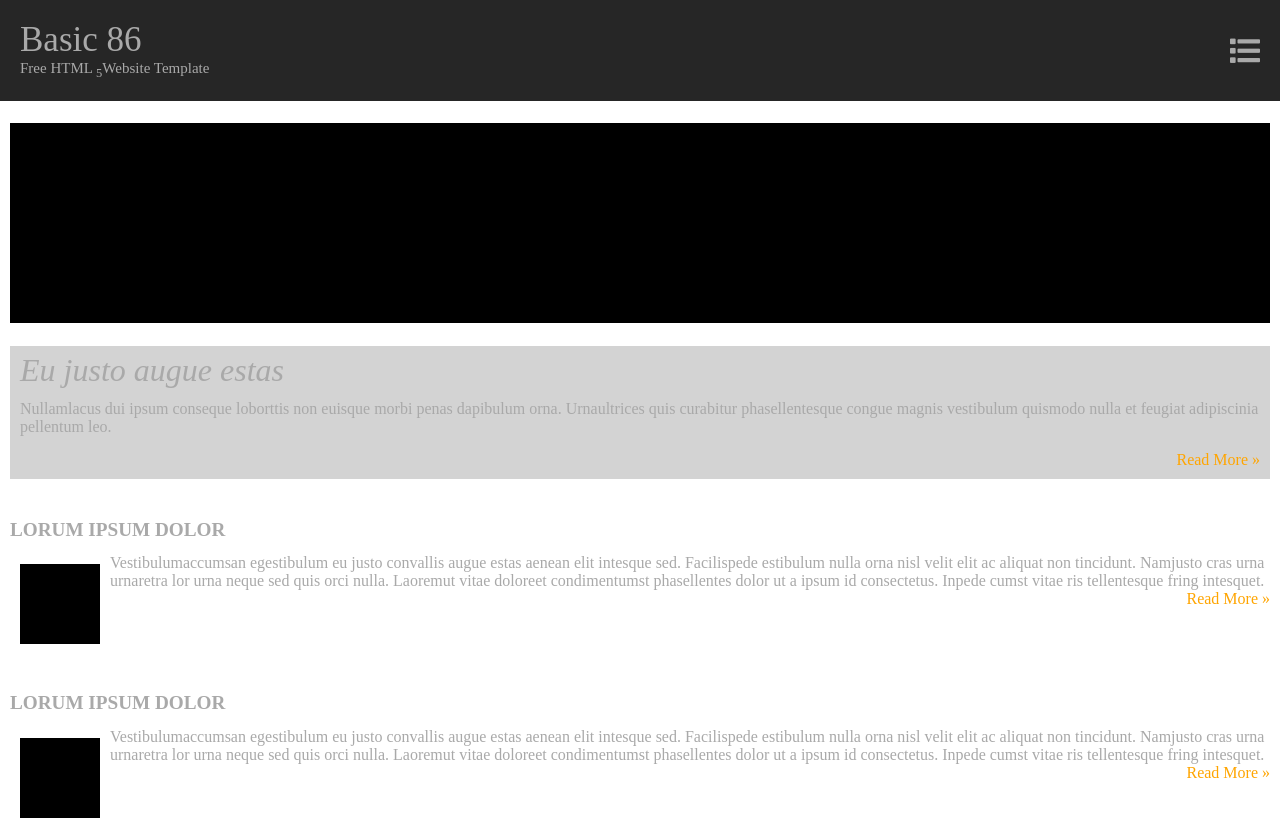
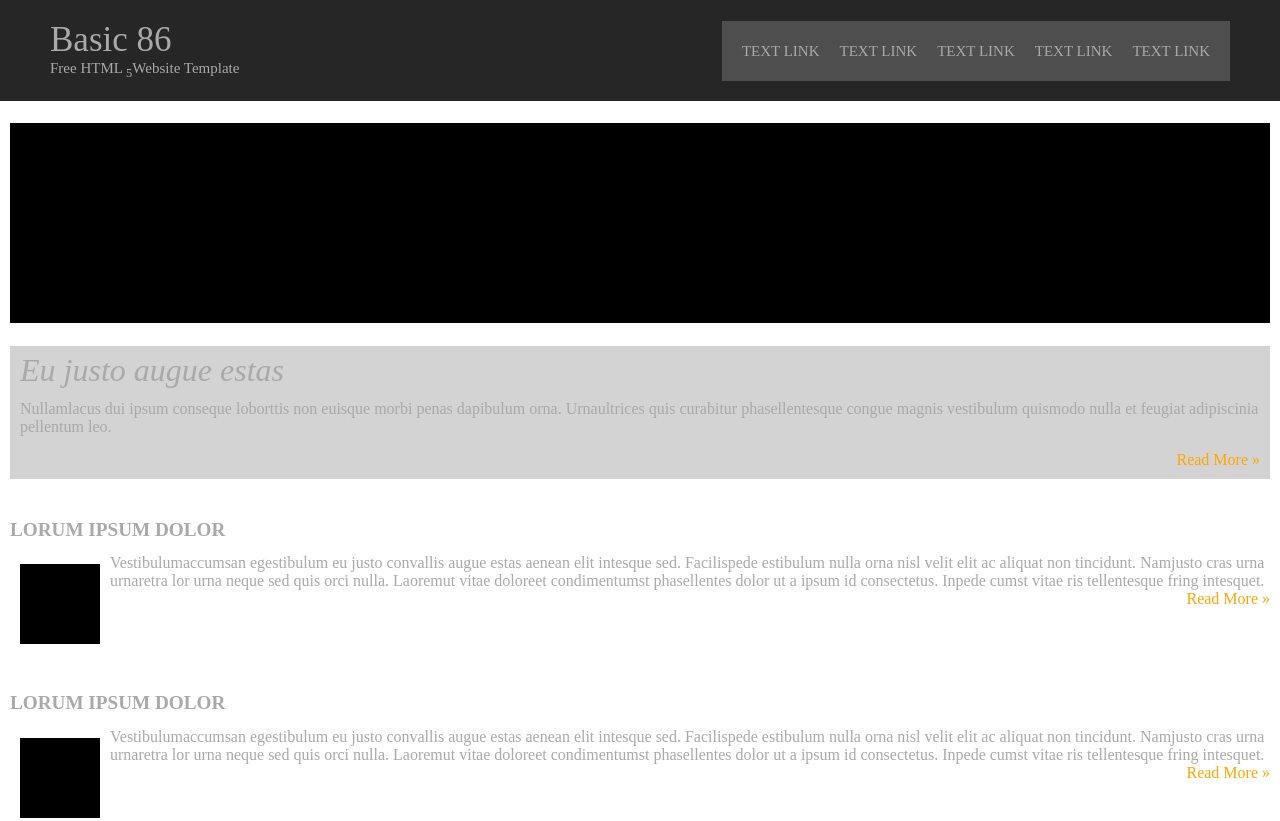
Before and after one commit to aishwarya19798/basic86, a plain HTML site: page index.html in a window 1280 px wide. Shown: the top 821 px of the page. Drawn offline with Linux system fonts and the light colour scheme.

Commit message:
fixed nav for desktop

```diff
--- a/style.css
+++ b/style.css
@@ -1,14 +1,15 @@
-*{
+* {
 	padding: 0px;
 	margin: 0px;
 	box-sizing: border-box;
 }
-.hide-mobile
-{
+
+.hide-mobile {
 	display: none;
 }
-.menu-links{
-	position: absolute;
+
+.menu-links {
+	position: fixed;
 	display: flex;
 	font-size: 40px;
 	z-index: 100;
@@ -16,13 +17,14 @@
 	right: 0px;
 	flex-direction: column;
 	padding: 80px 10px 0px;
-	height: 60%;
-	width: 40%;
-	background-color:#262626;
+	height: 100%;
+	width: 60%;
+	background-color: #262626;
 	line-height: 1.5em;
-	align-items:center;
-	}
-nav{
+	align-items: center;
+}
+
+nav {
 	display: flex;
 	background-color: #262626;
 	color: darkgray;
@@ -32,19 +34,72 @@ nav{
 	align-items: center;
 	justify-content: space-between;
 }
-nav div h1{
+
+nav div h1 {
 	font-size: 35px;
 	font-weight: normal;
 }
-nav div h2{
+
+nav div h2 {
 	font-size: 15px;
 	font-weight: normal;
 }
-nav div a{
+
+nav div a {
 	text-decoration: none;
 	color: darkgray;
 	font-size: 15px;
 }
-nav div i{
+
+nav div i {
 	font-size: 30px;
 }
+
+@media only screen and (min-width:688px) {
+	.menu-links {
+		width: 50%;
+	}
+	nav{
+		padding: 20px 40px;
+	}
+}
+
+@media only screen and (min-width:942px) {
+	.menu-links {
+		width: 30%;
+	}
+	nav{
+		padding: 20px 50px;
+	}
+}
+
+@media only screen and (min-width:1075px) {
+	.hide-desktop {
+		display: none;
+	}
+
+	.hide-mobile {
+		display: unset;
+	}
+
+	.menu-links {
+		position: unset;
+		display: flex;
+		font-size: 40px;
+		z-index: 100;
+		top: 0px;
+		right: 0px;
+		flex-direction: row;
+		padding: 0px 10px 0px;
+		height: 100%;
+		width: 100%;
+		background-color: #4e4e4e;
+		line-height: 1.5em;
+		align-items: center;
+		justify-content: space-between;
+	}
+
+	.menu-links a {
+		margin: 0 10px;
+	}
+}
```
